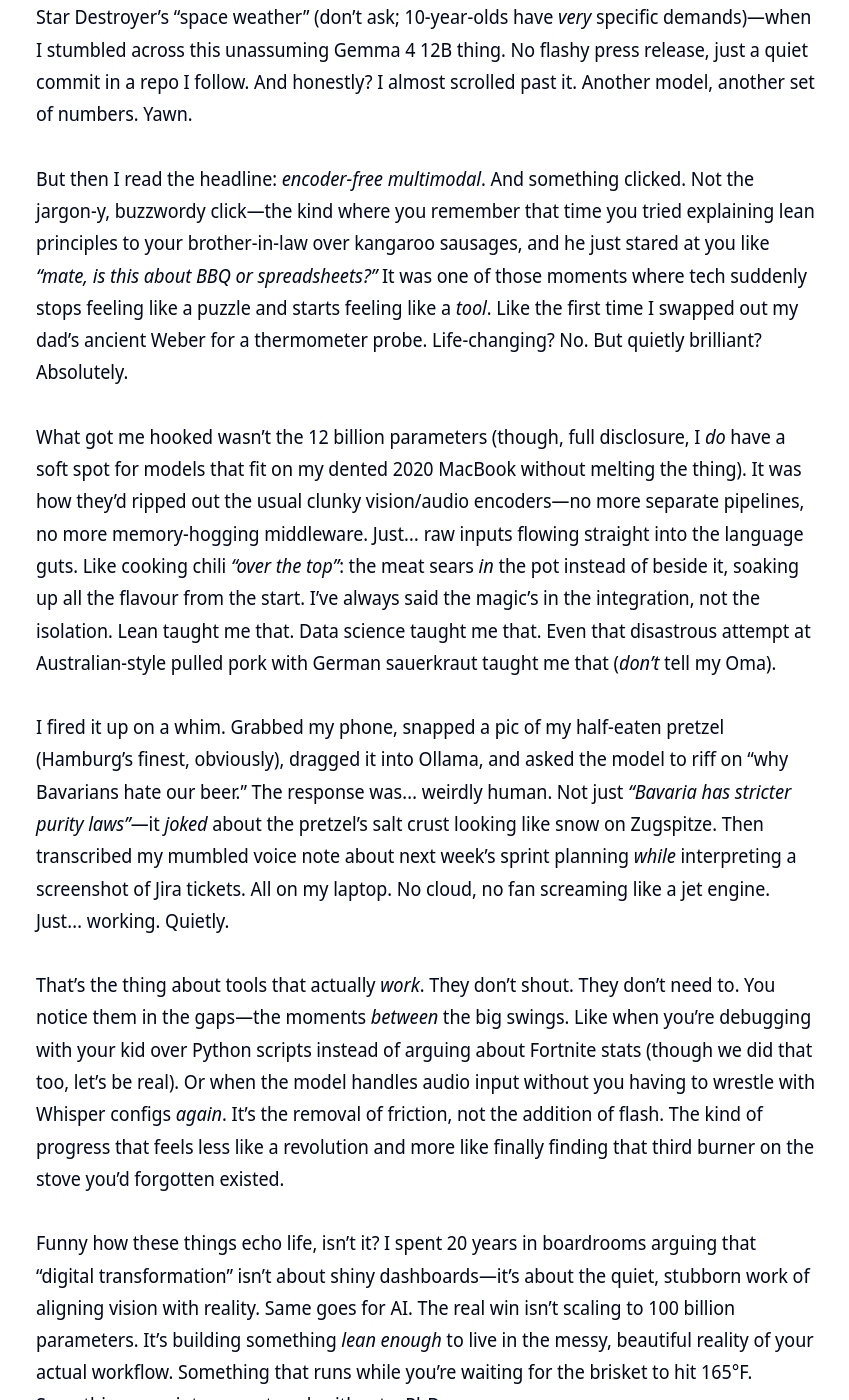
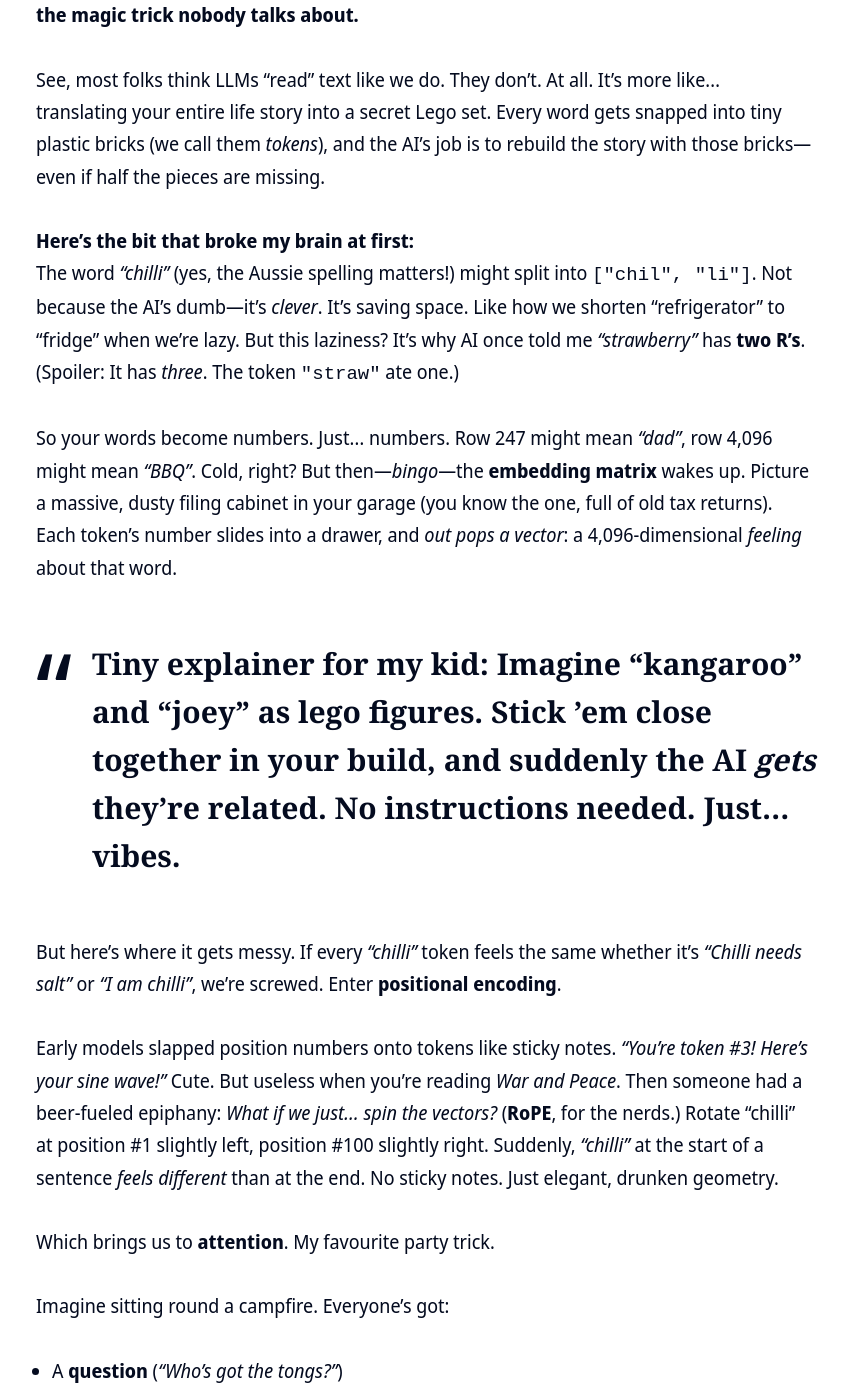
Before and after one commit to clintjb/clintjb.github.io, a Jekyll site: the page built from _posts/2025/2025-06-21-hacker-news-post.md, in a window 1280 px wide and 1400 px high, scrolled down 1430 px. Shown: the whole window, without its empty margins (214-1063 px from the left). Built offline with Jekyll 4.4.1, drawn with Linux system fonts in a browser that asks for light colours; nearby versions of some CDN libraries; some of the changed text lies outside the part shown.

Commit message:
Updated Weekly Post

```diff
--- a/_posts/2025/2025-06-21-hacker-news-post.md
+++ b/_posts/2025/2025-06-21-hacker-news-post.md
@@ -11,30 +11,53 @@ image: '/images/posts/2025/weekly.jpg'
 ---
 ![](/images/posts/2025/weekly.jpg)
 
-_⚠️ **THIS POST IS GENERATED WITH LLMs**: This post is newly generated a few times a week based on trending articles from hacker news. It takes the tone of my writing style, takes the topic from Hacker News - throws in some LLM magic and generates this post. Please be aware I don't read what gets generated here - it means I may agree, I may not - its a crap shoot - its not meant to be an opinion piece but merely [an experiment](https://github.com/clintjb/Weekly-Post) with the services from [OpenRouter](https://openrouter.ai) - last updated Thursday 04 June 2026_
+_⚠️ **THIS POST IS GENERATED WITH LLMs**: This post is newly generated a few times a week based on trending articles from hacker news. It takes the tone of my writing style, takes the topic from Hacker News - throws in some LLM magic and generates this post. Please be aware I don't read what gets generated here - it means I may agree, I may not - its a crap shoot - its not meant to be an opinion piece but merely [an experiment](https://github.com/clintjb/Weekly-Post) with the services from [OpenRouter](https://openrouter.ai) - last updated Sunday 07 June 2026_
 
-## The Quiet Magic of Small-Scale AI (and Why I Got Excited About a 12-Billion-Parameter Model)
+## How AI Actually *Talks* (Over a Quiet Whisky)
 
-You know those Tuesday nights? The ones where the kid’s finally asleep, the Weber’s been scraped down after a messy *über*-topped burger experiment, and you’re nursing a lukewarm beer at the kitchen table, scrolling through GitHub repos like it’s some kind of digital comfort food? Yeah. Last week was one of those.
+Strewth. So my kid asked me the other day: *"Dad, how do those AI things actually *know* stuff?"* He was hunched over his new PC—still warm from building it—eyes glued to the screen as he tried to explain why his Fortnite stats API kept returning `401 Unauthorized`. Classic.
 
-I’d just finished debugging a script for my son’s latest obsession—a live tracker for his Lego Star Destroyer’s "space weather" (don’t ask; 10-year-olds have *very* specific demands)—when I stumbled across this unassuming Gemma 4 12B thing. No flashy press release, just a quiet commit in a repo I follow. And honestly? I almost scrolled past it. Another model, another set of numbers. Yawn.
+I poured us both (decaf) coffee, leaned back, and thought: *Right. How do I explain transformers to a ten-year-old without drowning him in matrix math?* Because honestly? **That’s the magic trick nobody talks about.**
 
-But then I read the headline: *encoder-free multimodal*. And something clicked. Not the jargon-y, buzzwordy click—the kind where you remember that time you tried explaining lean principles to your brother-in-law over kangaroo sausages, and he just stared at you like *"mate, is this about BBQ or spreadsheets?"* It was one of those moments where tech suddenly stops feeling like a puzzle and starts feeling like a *tool*. Like the first time I swapped out my dad’s ancient Weber for a thermometer probe. Life-changing? No. But quietly brilliant? Absolutely.
+See, most folks think LLMs "read" text like we do. They don’t. At all. It’s more like… translating your entire life story into a secret Lego set. Every word gets snapped into tiny plastic bricks (we call them *tokens*), and the AI’s job is to rebuild the story with those bricks—even if half the pieces are missing.
 
-What got me hooked wasn’t the 12 billion parameters (though, full disclosure, I *do* have a soft spot for models that fit on my dented 2020 MacBook without melting the thing). It was how they’d ripped out the usual clunky vision/audio encoders—no more separate pipelines, no more memory-hogging middleware. Just… raw inputs flowing straight into the language guts. Like cooking chili *"over the top"*: the meat sears *in* the pot instead of beside it, soaking up all the flavour from the start. I’ve always said the magic’s in the integration, not the isolation. Lean taught me that. Data science taught me that. Even that disastrous attempt at Australian-style pulled pork with German sauerkraut taught me that (*don’t* tell my Oma).
+**Here’s the bit that broke my brain at first:**
+The word *"chilli"* (yes, the Aussie spelling matters!) might split into `["chil", "li"]`. Not because the AI’s dumb—it’s *clever*. It’s saving space. Like how we shorten "refrigerator" to "fridge" when we’re lazy. But this laziness? It’s why AI once told me *"strawberry"* has **two R’s**. (Spoiler: It has *three*. The token `"straw"` ate one.)
 
-I fired it up on a whim. Grabbed my phone, snapped a pic of my half-eaten pretzel (Hamburg’s finest, obviously), dragged it into Ollama, and asked the model to riff on "why Bavarians hate our beer." The response was… weirdly human. Not just *"Bavaria has stricter purity laws"*—it *joked* about the pretzel’s salt crust looking like snow on Zugspitze. Then transcribed my mumbled voice note about next week’s sprint planning *while* interpreting a screenshot of Jira tickets. All on my laptop. No cloud, no fan screaming like a jet engine. Just… working. Quietly.
+So your words become numbers. Just… numbers. Row 247 might mean *"dad"*, row 4,096 might mean *"BBQ"*. Cold, right? But then—*bingo*—the **embedding matrix** wakes up. Picture a massive, dusty filing cabinet in your garage (you know the one, full of old tax returns). Each token’s number slides into a drawer, and *out pops a vector*: a 4,096-dimensional *feeling* about that word.
 
-That’s the thing about tools that actually *work*. They don’t shout. They don’t need to. You notice them in the gaps—the moments *between* the big swings. Like when you’re debugging with your kid over Python scripts instead of arguing about Fortnite stats (though we did that too, let’s be real). Or when the model handles audio input without you having to wrestle with Whisper configs *again*. It’s the removal of friction, not the addition of flash. The kind of progress that feels less like a revolution and more like finally finding that third burner on the stove you’d forgotten existed.
+> **Tiny explainer for my kid**: Imagine "kangaroo" and "joey" as lego figures. Stick ’em close together in your build, and suddenly the AI *gets* they’re related. No instructions needed. Just… vibes.
 
-Funny how these things echo life, isn’t it? I spent 20 years in boardrooms arguing that "digital transformation" isn’t about shiny dashboards—it’s about the quiet, stubborn work of aligning vision with reality. Same goes for AI. The real win isn’t scaling to 100 billion parameters. It’s building something *lean enough* to live in the messy, beautiful reality of your actual workflow. Something that runs while you’re waiting for the brisket to hit 165°F. Something your intern can tweak without a PhD.
+But here’s where it gets messy. If every *"chilli"* token feels the same whether it’s *"Chilli needs salt"* or *"I am chilli"*, we’re screwed. Enter **positional encoding**.
 
-My son wandered in yesterday while I was testing it. Saw the pretzel photo in the chat window. *"Dad, can it turn my Lego weather into a song?"* I showed him how to pipe the JSON output into a little Sonic Pi script. He high-fived me so hard I dropped my beer.
+Early models slapped position numbers onto tokens like sticky notes. *"You’re token #3! Here’s your sine wave!"* Cute. But useless when you’re reading *War and Peace*. Then someone had a beer-fueled epiphany: *What if we just… spin the vectors?* (**RoPE**, for the nerds.) Rotate "chilli" at position #1 slightly left, position #100 slightly right. Suddenly, *"chilli"* at the start of a sentence *feels different* than at the end. No sticky notes. Just elegant, drunken geometry.
 
-That’s the stuff, right there. Not the benchmarks. Not the VRAM specs. The *connection*. The fact that a model designed for "agentic workflows" (whatever *that* means at 10 PM) can also turn a Lego spaceship’s humidity readings into dubstep with a kid who thinks "API" is a brand of vitamins.
+Which brings us to **attention**. My favourite party trick.
 
-I’ll probably brew a batch of biltong this weekend using my dehydrator—same one I scored at that flea market near Alster. Maybe I’ll try feeding the model pics of the drying meat to track progress. (Kidding. Mostly.)
+Imagine sitting round a campfire. Everyone’s got:
+- A **question** (*"Who’s got the tongs?"*)
+- A **key** (*"I’ve got tongs!"*)
+- A **value** (*the actual bloody tongs*)
 
-But I won’t forget that quiet Tuesday night. The night another "small" tool didn’t just work… it *fit*. Like a well-worn chef’s knife. Or a favourite beer coaster. The kind of tool that doesn’t live on a pedestal. It lives on the counter, getting sticky with sauce, waiting for the next real job.
+You scan the circle. Your *"Who’s got tongs?"* (Query) locks onto *"I’ve got tongs!"* (Key). *Bam*—you get the tongs (Value). Attention’s just that. But happening **48 times per layer** in a big model. Like 48 campfires in your skull.
 
-Now if you’ll excuse me—I’ve got a Lego Star Destroyer to weather-proof. And possibly a pretzel to resurrect. 🌮
+> **Why your BBQ analogy fails**: Real smoke doesn’t decide *which* conversations matter. But attention does. It ignores *"pass the sauce"* if you’re elbow-deep in *"why is the brisket pink?"*. Priorities, mate.
+
+And yeah—sometimes it loses focus. Ever ask an AI about *"meeting notes from page 52 of a 100-page doc"*? It’ll nail the intro and outro but *completely miss* page 52. (**"Lost in the middle."** Feels familiar after third beer, doesn’t it?)
+
+---
+
+So back to my kid. He’s still wrestling with his Fortnite API, muttering about `"rate limits"`. I ruffle his hair: *"It’s just vectors spinning, son. Like your mum’s lamb shanks in the dehydrator."*
+
+He rolls his eyes. *"Dad. That’s not how APIs work."*
+
+I grin. *"No. But it’s how the *magic* works."*
+
+Grab your quiet whisky. Stare at the code. And remember: **every AI is just a kid trying to spell "chilli" right.**
+
+Some years back, I’d have written this as a bullet-pointed whitepaper. Now? I’d rather you remember *one thing*:
+> The math isn’t the magic. The magic’s in the *mess*. The gaps. The "oops, three R’s in *strawberry*."
+
+That’s where the humanity lives. Even in machines.
+
+Now if you’ll excuse me—I’ve got a dehydrator full of jerky and a team to nudge about Q3 priorities. Some traditions (like burnt ends on Sundays) are worth keeping. 🥃
```
Also changed, not shown: images/posts/2025/weekly.jpg.
